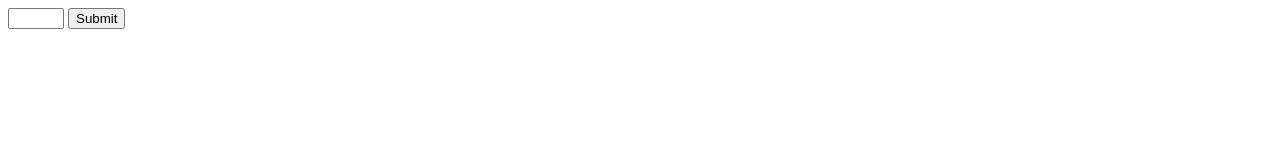
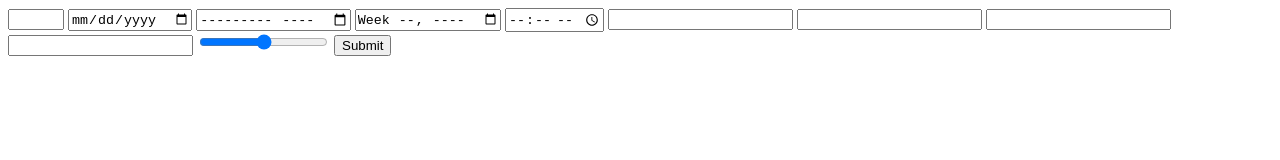
Before and after one commit to karais89/opentutorialsHTML, a plain HTML site: page html_form.html in a window 1280 px wide. Drawn offline with Linux system fonts and the light colour scheme.

Commit message:
html5 입력양식 완

```diff
--- a/html_form.html
+++ b/html_form.html
@@ -8,6 +8,15 @@
     <body>
         <form action="form.php">
             <input type="number" min="10" max="15">
+            <input type="date" name="datev">
+            <input type="month" name="monthv">
+            <input type="week" name="weekv">
+            <input type="time" name="timev">
+            <input type="email" name="emailv">
+            <input type="search" name="searchv">
+            <input type="tel" name="telv">
+            <input type="url" name="urlv">
+            <input type="range" name="rangev" min="0" max="10">
             <input type="submit">
         </form>
     </body>
```
